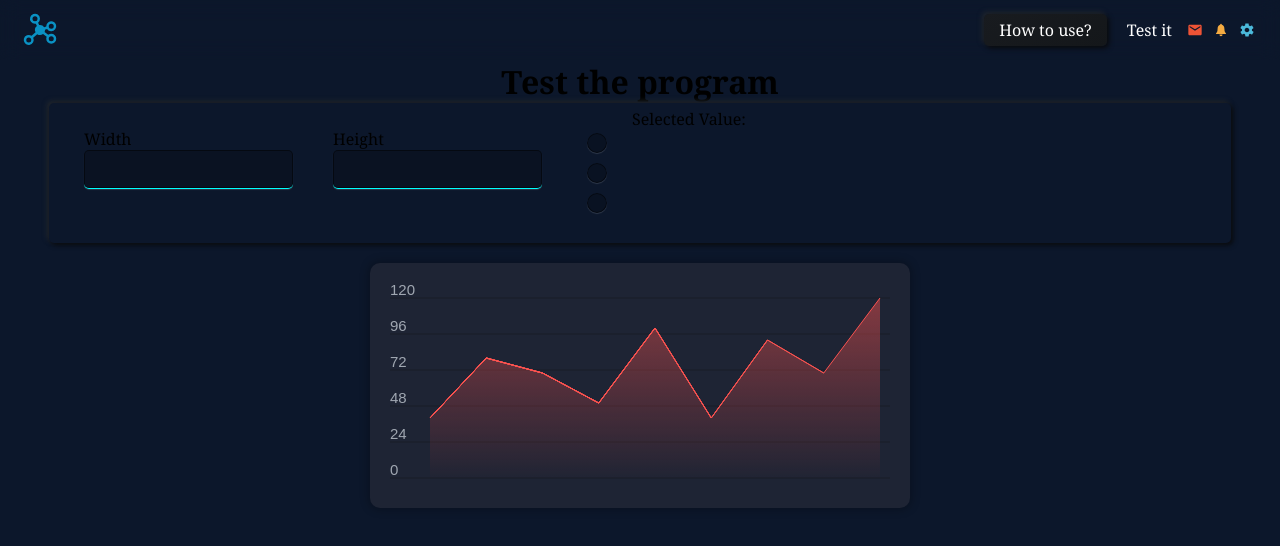
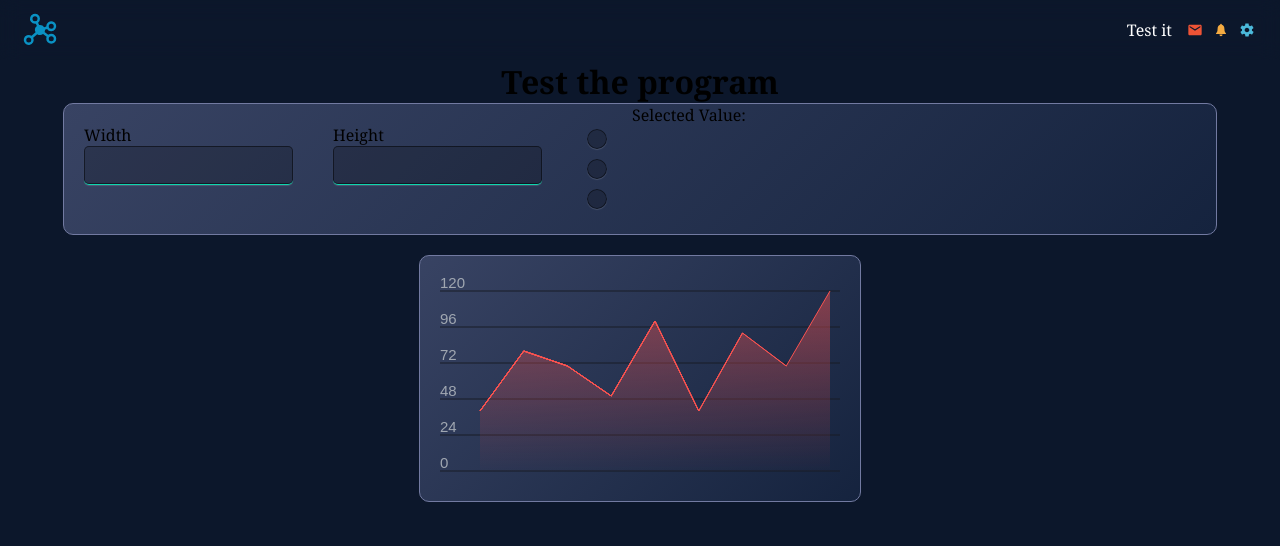
Before and after one commit to JuanmiBassa/graphGenerator, a React (Vite) app: page /graph-test in a window 1280 px wide. Shown: the top 546 px of the page. Built offline with nearby package versions, Linux system fonts and the light colour scheme.

Commit message:
mejoras estilos

```diff
--- a/src/index.css
+++ b/src/index.css
@@ -11,6 +11,8 @@
     --bg-dark-container: #15233E;
     --bg-light-container: #384363;
     --border: #727AA1;
+    --inset-input: #00000033;
+    --inset-shadow: #ffffff26 0px 1px 1px, inset #00000080 0 0 0 1px;
 
     --prym-purple-color: #7041FF;
     --prym-lightPurple-color: #A080FB;
@@ -28,6 +30,11 @@
 body {
     background-color: var(--bg-dark);
     width: 100vw;
+}
+
+input {
+    background-color: var(--inset-input);
+    box-shadow: var(--inset-shadow);
 }
 
 /* HEADER, ROOT.JSX */
@@ -73,34 +80,6 @@ header nav ul li a {
     text-decoration: none;
 }
 
-.neum-container {
-    padding: 5px 15px;
-    border-radius: 5px;
-    background: var(--bg-dark);
-    box-shadow: 2px 2px 5px #090a0c,
-        -2px -2px 5px #23282e;
-}
-
-.neum-button {
-    padding: 5px 15px;
-    border-radius: 5px;
-    background: linear-gradient(145deg, #181b1f, #14171a);
-    box-shadow: 2px 2px 5px #090a0c,
-        -2px -2px 5px #23282e;
-}
-
-.neum-button:hover {
-    background: linear-gradient(145deg, #14171a, #181b1f);
-}
-
-.neum-button:active {
-    background: var(--bg-dark);
-    box-shadow: inset 10px 10px 20px #090a0c,
-        inset -10px -10px 20px #23282e,
-        -2px -2px 5px #090a0c,
-        2px 2px 5px #23282e;
-}
-
 .link-icon {
     cursor: pointer;
     display: flex;
--- a/src/language/I18next.jsx
+++ b/src/language/I18next.jsx
@@ -8,7 +8,6 @@ i18n
       en: {
         translation: {
           // ROOT
-          navInfo: 'How to use?',
           navTest: 'Test it',
 
           // APP
@@ -21,7 +20,6 @@ i18n
       es: {
         translation: {
           // ROOT
-          navInfo: '¿Cómo se usa?',
           navTest: 'Pruébalo',
 
           // APP
--- a/src/routes/GraphTest.jsx
+++ b/src/routes/GraphTest.jsx
@@ -15,7 +15,7 @@ export default function GraphTest() {
         const dataGraph1 = {
             canvasProps: {
                 id: 'canvas1',
-                maxWidth: 500,
+                maxWidth: 400,
                 height: 200,
             },
             values: [40, 80, 70, 50, 100, 40, 92, 70, 120],
@@ -32,7 +32,7 @@ export default function GraphTest() {
         <>
             <h1>{t('titleTest')}</h1>
 
-            <section id='test-section' className='neum-container'>
+            <section id='test-section'>
                 <div>
                     <label htmlFor="graph_width">Width</label>
                     <input type="text" name='graph_width' id='graph_width' className='test-input' />
@@ -56,10 +56,12 @@ export default function GraphTest() {
 
             </section>
 
-            <section>
+            <section id='graph-section'>
+
                 <div className="graph_container">
                     <canvas id="canvas1"></canvas>
                 </div>
+
             </section>
         </>
     )
--- a/src/routes/Root.jsx
+++ b/src/routes/Root.jsx
@@ -24,9 +24,6 @@ export default function Root() {
                 <nav>
                     <ul>
                         <li className='nav-list'>
-                            <Link to="/graph-info" className="neum-button">{t('navInfo')}</Link>
-                        </li>
-                        <li className='nav-list'>
                             <Link to="/graph-test">{t('navTest')}</Link>
                         </li>
                         <li className='nav-list'>
--- a/src/scripts/graphGenerator.js
+++ b/src/scripts/graphGenerator.js
@@ -9,7 +9,7 @@ export default function generateGraph(dataGraph) {
     if (dataGraph.scaleMarks < 1) dataGraph.scaleMarks = 1;
 
     const maxValue = Math.max.apply(null, dataGraph.values);
-    let numTotalValue = dataGraph.values.reduce((acum, val) => acum + val, 0);
+    // let numTotalValue = dataGraph.values.reduce((acum, val) => acum + val, 0);
 
     let scaledValues = dataGraph.values.map(function (value) {
         return value / maxValue * (canvas.height - 20);
--- a/src/scripts/style.css
+++ /dev/null
@@ -1,34 +0,0 @@
-* {
-  padding: 0;
-  margin: 0;
-}
-
-body {
-  width: 100vw;
-  height: 100vh;
-  display: flex;
-  justify-content: center;
-  align-items: center;
-  flex-wrap: wrap;
-  background-color: #181C27;
-}
-
-section {
-  display: flex;
-  justify-content: center;
-  align-items: center;
-  flex-wrap: wrap;
-}
-
-.graph_container {
-  padding: 20px;
-  box-shadow: 0px 0px 10px 1px rgba(0, 0, 0, 0.3);
-  background-color: #1E2434;
-  border-radius: 10px;
-  margin: 20px;
-}
-
-canvas {
-  width: 100%;
-  height: 100%;
-}
--- a/src/styles/graphTest.css
+++ b/src/styles/graphTest.css
@@ -2,6 +2,9 @@
     width: 90%;
     display: flex;
     flex-wrap: wrap;
+    background: linear-gradient(135deg, var(--bg-light-container) 0%, var(--bg-dark-container));
+    border-radius: 10px;
+    border: 1px var(--border) solid;
 }
 
 #test-section div {
@@ -11,43 +14,39 @@
 }
 
 .test-input {
-    box-shadow: #ffffff26 0 1px 1px, inset #00000080 0 0 0 1px;
-    background-color: hsla(0, 0%, 0%, .2);
     border: none;
     padding: 10px 5px;
     border-radius: 5px;
     color: white;
-    border-bottom: 1px cyan solid;
+    border-bottom: 1px var(--prym-cyan-color) solid;
     transition: border-bottom 0.2s;
 }
 
 .test-input:focus {
     outline: none;
-    border-bottom: 1px orangered solid;
+    border-bottom: 1px var(--prym-red) solid;
 }
-
 
 .graph-style {
     appearance: none;
-
     margin: 5px;
     width: 20px;
     height: 20px;
-    border-radius: 12px;
+    border-radius: 50%;
     cursor: pointer;
-    box-shadow: #ffffff26 0 1px 1px, inset #00000080 0 0 0 1px;
-    background-color: hsla(0, 0%, 0%, .2);
-    background-image: radial-gradient(#cceeff 0%, cyan 15%, rgba(0, 255, 255, 0.493) 28%, #00669900 70%);
+    background-image: radial-gradient(
+        white 0%,
+        var(--prym-cyan-color) 15%,
+        var(--prym-blue-color) 30%,
+        transparent 60%);
     background-repeat: no-repeat;
     transition: background-position 0.3s;
     outline: none;
 }
 
-
 .graph-style:active {
     transform: scale(1.2);
 }
-
 
 .graph-style,
 .graph-style:active {
@@ -56,6 +55,11 @@
 
 .graph-style:checked {
     background-position: 0 0;
+    background-image: radial-gradient(
+        white 0%,
+        var(--prym-cyan-color) 15%,
+        var(--prym-blue-color) 30%,
+        transparent 60%);
 }
 
 .graph-style:checked~.graph-style,
@@ -63,16 +67,22 @@
     background-position: 0 -20px;
 }
 
+#graph-section {
+    display: flex;
+    justify-content: center;
+    align-items: center;
+    flex-wrap: wrap;
+}
 
 .graph_container {
     padding: 20px;
-    box-shadow: 0px 0px 10px 1px rgba(0, 0, 0, 0.3);
-    background-color: #1E2434;
+    border: 1px var(--border) solid;
+    background: linear-gradient(135deg, var(--bg-light-container) 0%, var(--bg-dark-container));
     border-radius: 10px;
     margin: 20px;
-  }
+}
 
-  canvas {
+canvas {
     width: 100%;
     height: 100%;
-  }
+}
```
Also changed, not shown: src/scripts/index.html (deleted, +0 -30 lines), src/scripts/main.js (deleted, +0 -30 lines).
